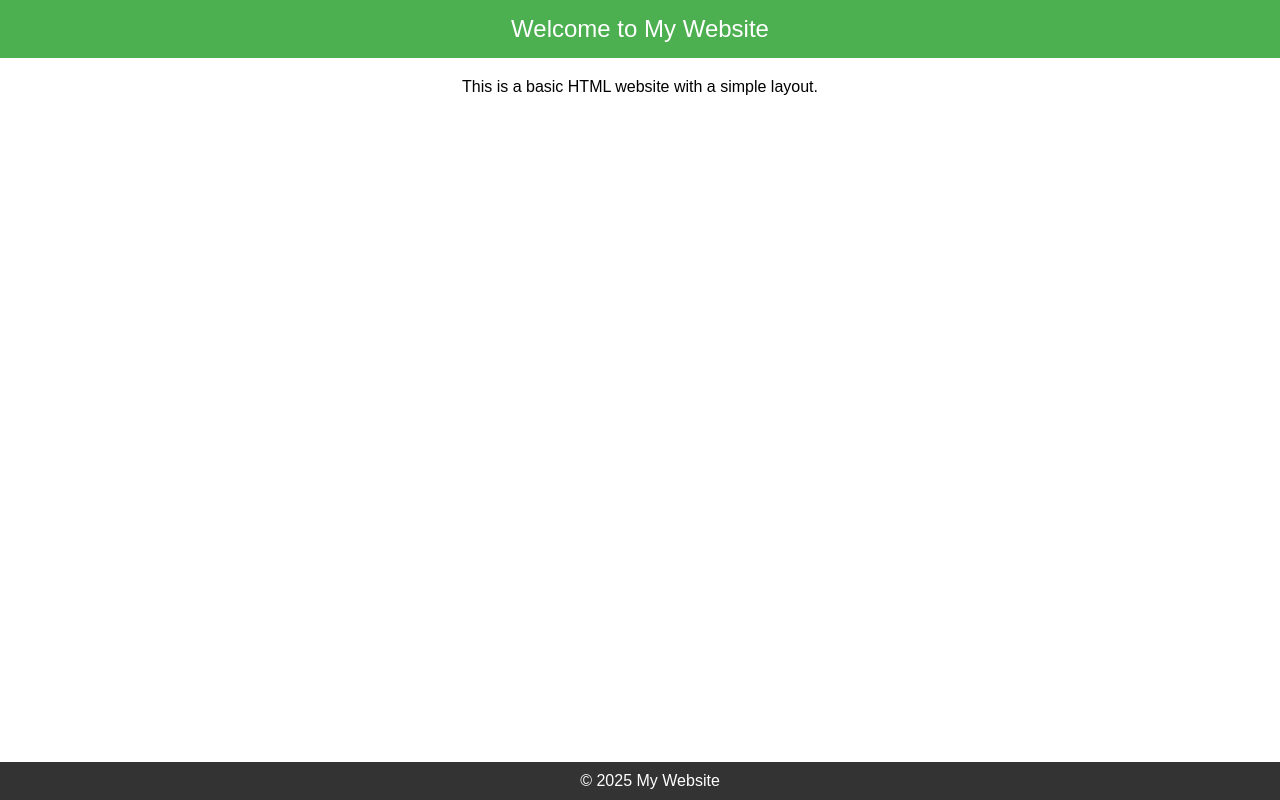
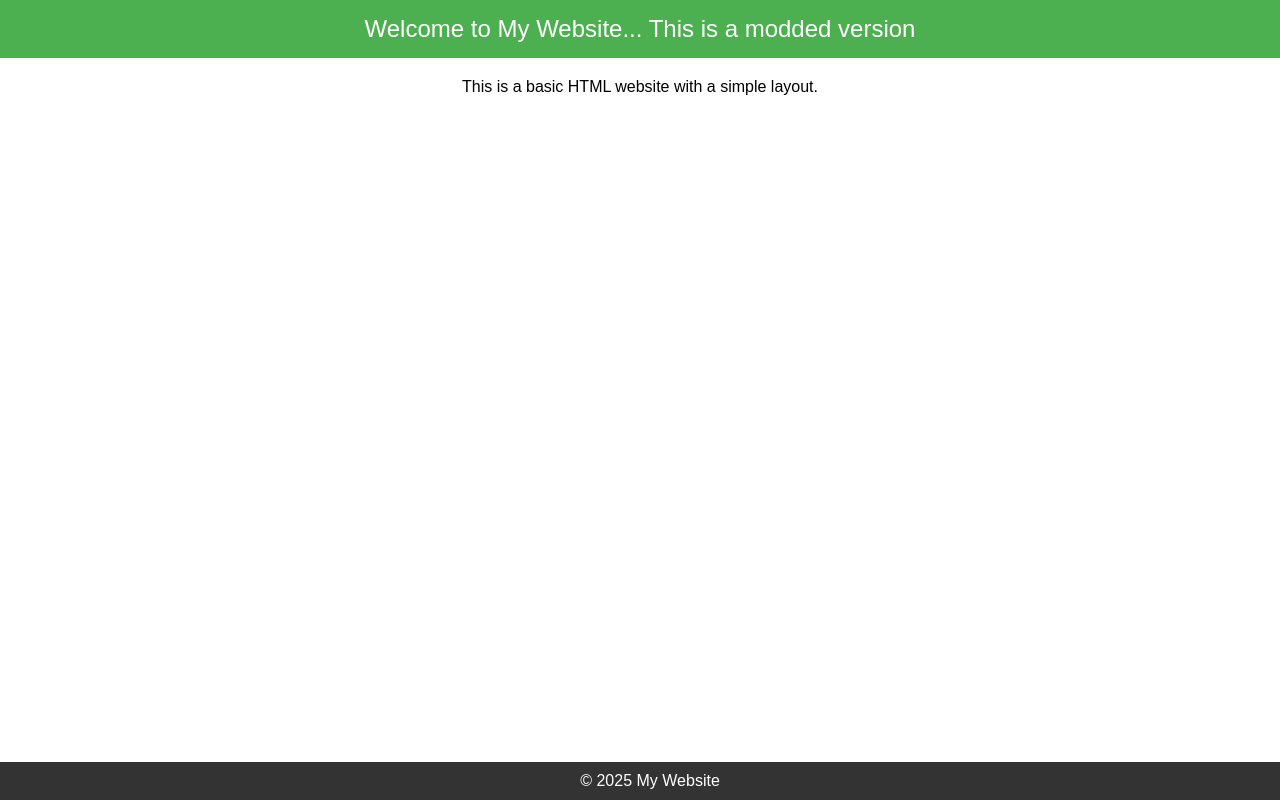
Before and after one commit to SwingRipper/TonyaWebsite, a plain HTML site: page main.html in a window 1280 px wide. Drawn offline with Linux system fonts and the light colour scheme.

Commit message:
Changed header
Added text "this is a modded version" to heaader

```diff
--- a/main.html
+++ b/main.html
@@ -32,7 +32,7 @@
 </head>
 <body>
     <header>
-        Welcome to My Website
+        Welcome to My Website... This is a modded version
     </header>
     <section>
         <p>This is a basic HTML website with a simple layout.</p>
```
